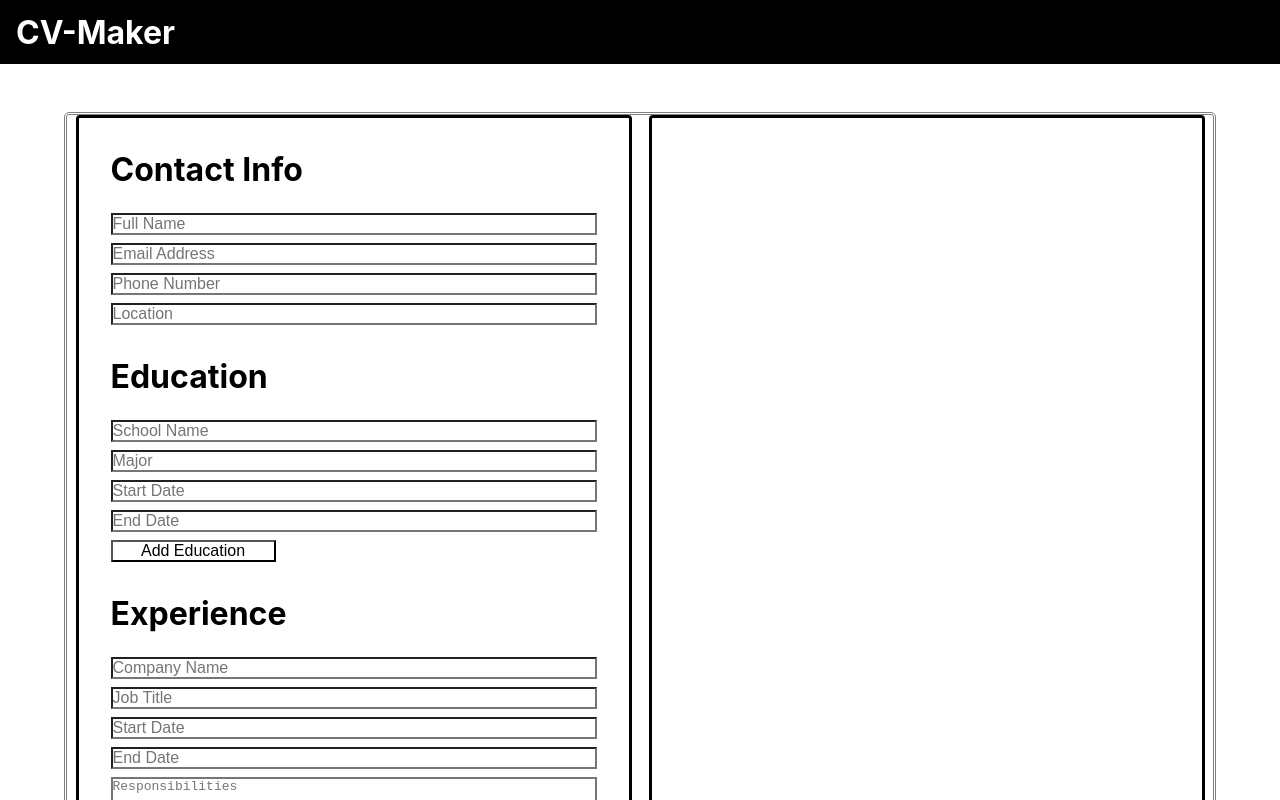
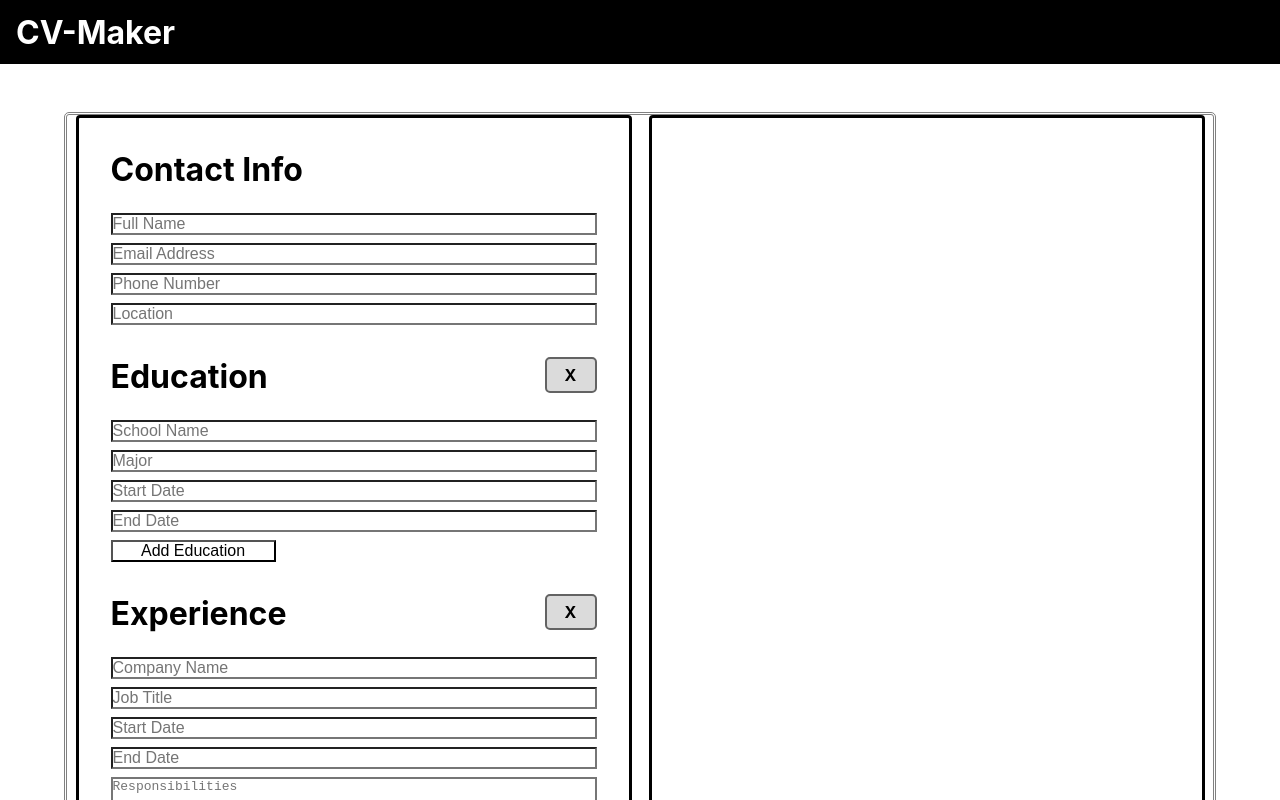
Before and after one commit to Zadag/cv-app, a React (Create React App) app: page / in a window 1280 px wide. Shown: the top 800 px of the page. Built offline with nearby package versions, Linux system fonts and the light colour scheme.

Commit message:
adds delete buttons to education and experience sections

```diff
--- a/src/components/EducationInfo.js
+++ b/src/components/EducationInfo.js
@@ -11,7 +11,10 @@ const EducationInfo = ({
       {educationArr.map((education) => {
         return (
           <section className={styles.form_section} key={education.uniqId}>
-            <h2 className={styles.education_info}>Education</h2>
+            <div className={styles.top_layer}>
+              <h2 className={styles.education_info}>Education</h2>
+              <div className={styles.delete_button}>X</div>
+            </div>
             <input
               placeholder="School Name"
               value={education.school}
--- a/src/components/EducationInfo.module.css
+++ b/src/components/EducationInfo.module.css
@@ -27,3 +27,26 @@
 input {
   margin-top: 0.5rem;
 }
+
+.top_layer {
+  display: flex;
+  justify-content: space-between;
+}
+
+.delete_button {
+  height: 2rem;
+  width: 3rem;
+  line-height: 2rem;
+  text-align: center;
+  background-color: rgb(219, 219, 219);
+  border: 2px solid rgb(99, 99, 99);
+  border-radius: 5px;
+  cursor: pointer;
+  font-weight: bold;
+}
+
+.delete_button:hover {
+  background-color: red;
+  border: 2px solid red;
+  transition: 0.2s;
+}
--- a/src/components/ExperienceInfo.js
+++ b/src/components/ExperienceInfo.js
@@ -11,7 +11,10 @@ const ExperienceInfo = ({
       {experienceArr.map((experience) => {
         return (
           <section className={styles.form_section} key={experience.uniqId}>
-            <h2 className={styles.experience_info}>Experience</h2>
+            <div className={styles.top_layer}>
+              <h2 className={styles.experience_info}>Experience</h2>
+              <div className={styles.delete_button}>X</div>
+            </div>
             <input
               placeholder="Company Name"
               name="company"
--- a/src/components/ExperienceInfo.module.css
+++ b/src/components/ExperienceInfo.module.css
@@ -35,3 +35,26 @@ textarea {
   resize: none;
   height: 4rem;
 }
+
+.top_layer {
+  display: flex;
+  justify-content: space-between;
+}
+
+.delete_button {
+  height: 2rem;
+  width: 3rem;
+  line-height: 2rem;
+  text-align: center;
+  background-color: rgb(219, 219, 219);
+  border: 2px solid rgb(99, 99, 99);
+  border-radius: 5px;
+  cursor: pointer;
+  font-weight: bold;
+}
+
+.delete_button:hover {
+  background-color: red;
+  border: 2px solid red;
+  transition: 0.2s;
+}
```
